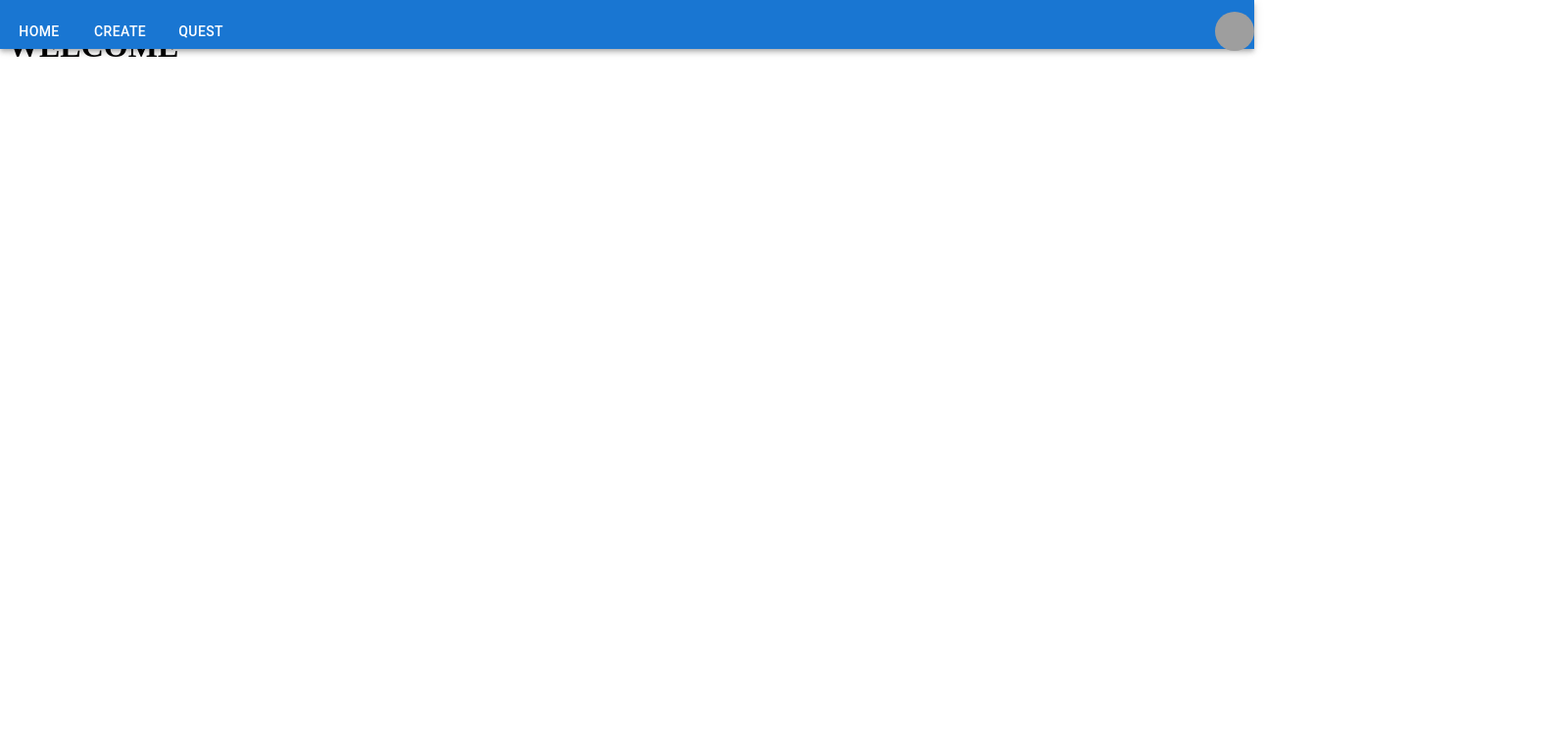
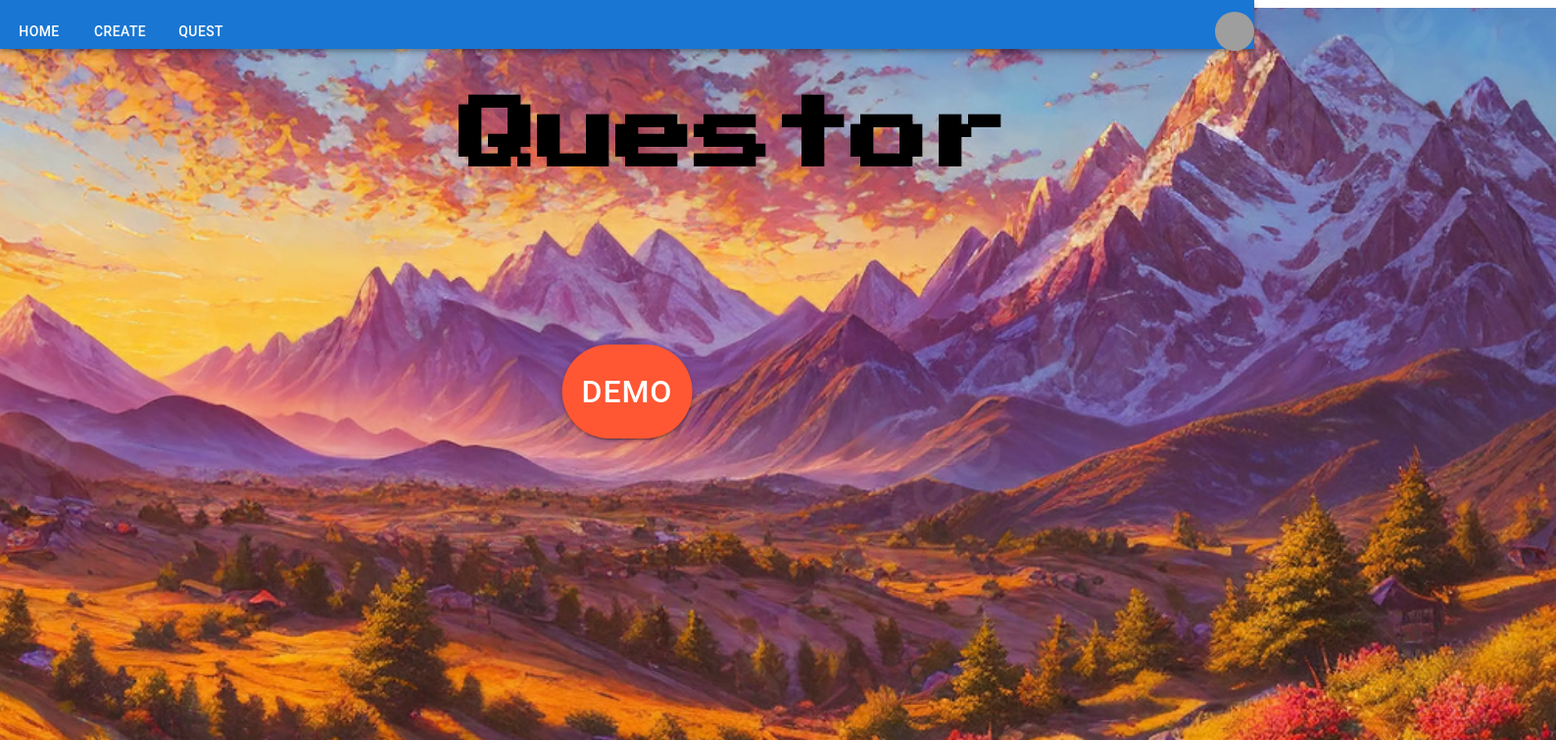
Before and after one commit to 4rudy/phase4-proj, a React (Create React App) app in the folder client/: page / in a window 1280 px wide. Shown: the top 756 px of the page at 98% size, 1588 px wide, since content can reach past the window. Built offline with nearby package versions, Linux system fonts and the light colour scheme; grey boxes are pictures that could not be loaded.

Commit message:
home page

```diff
--- a/client/public/index.html
+++ b/client/public/index.html
@@ -29,7 +29,7 @@
       work correctly both with client-side routing and a non-root public URL.
       Learn how to configure a non-root public URL by running `npm run build`.
     -->
-    <title>Reciplease</title>
+    <title>Questor</title>
   </head>
   <body>
     <noscript>You need to enable JavaScript to run this app.</noscript>
--- a/client/src/pages/create.jsx
+++ b/client/src/pages/create.jsx
@@ -1,5 +1,8 @@
 import React, { useState } from "react";
+import { useHistory } from 'react-router-dom';
 import CharacterForm from "../components/CharacterForm";
+import Alert from '@mui/material/Alert';
+import Stack from '@mui/material/Stack';
 import { TextField, Button, Container, Typography, Box } from '@mui/material';
 import VisibilityOffIcon from '@mui/icons-material/VisibilityOff';
 import VisibilityIcon from '@mui/icons-material/Visibility';
@@ -19,6 +22,8 @@ import ShuffleIcon from '@mui/icons-material/Shuffle';
 import '../assets/scss/style.scss';
 
 function Create() {
+    const [error, setError] = useState(null);
+    const history = useHistory();
     const calculateNextHeight = (index) => 200 + index * 80;
     const [dressupState, setDressupState] = useState({
         ears: { current: 0, total: 9 },
@@ -94,7 +99,7 @@ function Create() {
             } else {
                 const responseData = await response.json();
                 console.log('Character created:', responseData);
-                // Optionally, you can redirect or perform other actions upon successful submission
+                history.push('/quest');
             }
         } catch (error) {
             console.error('Error:', error);
--- /dev/null
+++ b/client/src/pages/home.css
@@ -0,0 +1,43 @@
+/* Home.css */
+@import url('https://fonts.googleapis.com/css2?family=Press+Start+2P&display=swap');
+
+.home-container {
+    display: flex;
+    flex-direction: column;
+    align-items: center;
+    justify-content: center;
+    text-align: center;
+    height: 100vh;
+    width: 100%;
+}
+
+.big-fancy-text {
+    position: absolute;
+    top: 10%;
+    left: 35%;
+    font-size: 5rem;
+    font-family: 'Press Start 2P', sans-serif;
+    font-weight: bold;
+    margin: 20px;
+    z-index: 1;
+}
+
+.image-style {
+    height: 100%;
+    width: 150%;
+    object-fit: cover;
+}
+
+.button-container {
+    position: absolute;
+    top: 50%;
+    left: 50%;
+    transform: translate(-50%, -50%);
+    display: flex;
+    gap: 10px;
+}
+
+/* .action-button {
+    padding: 10px;
+    font-size: 2rem;
+} */
--- a/client/src/pages/home.jsx
+++ b/client/src/pages/home.jsx
@@ -1,15 +1,35 @@
+import React from 'react';
+import { Link } from 'react-router-dom'; // Import Link from React Router
+import mainImage from '../assets/imgs/main/main.png';
+import Button from '@mui/material/Button';
+import './home.css'; // Import the CSS file
 
-function Home(){
-    // code here for functionality
-
-   return(
-    // html react code
-    <>
-    <div>
-        <h1>WELCOME</h1>
-    </div>
-    </>
-   )
+function Home() {
+    return (
+        <div className="home-container">
+            <h1 className="big-fancy-text">Questor</h1>
+            <img src={mainImage} alt="Main" className="image-style" />
+            <div className="button-container">
+                <Link to="/create"> {/* Use Link component for navigation */}
+                    <Button
+                        variant="contained"
+                        color="primary"
+                        sx={{
+                            '&.action-button': {
+                                padding: '20px',
+                                fontSize: '2rem',
+                                backgroundColor: '#FF5733',
+                                borderRadius: '50px',
+                            },
+                        }}
+                        className="action-button"
+                    >
+                        DEMO
+                    </Button>
+                </Link>
+            </div>
+        </div>
+    );
 }
 
 export default Home;
```
Also changed, not shown: client/src/assets/imgs/main/main.png (added).
